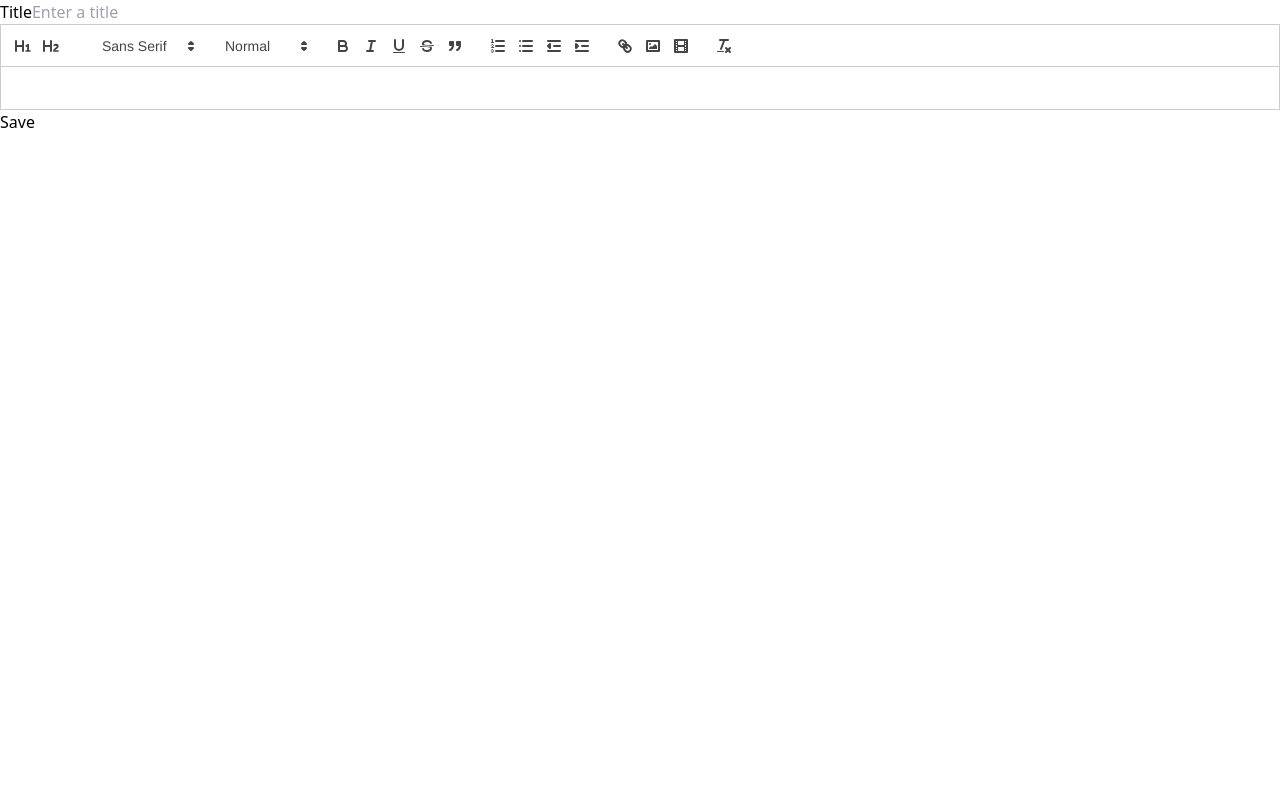
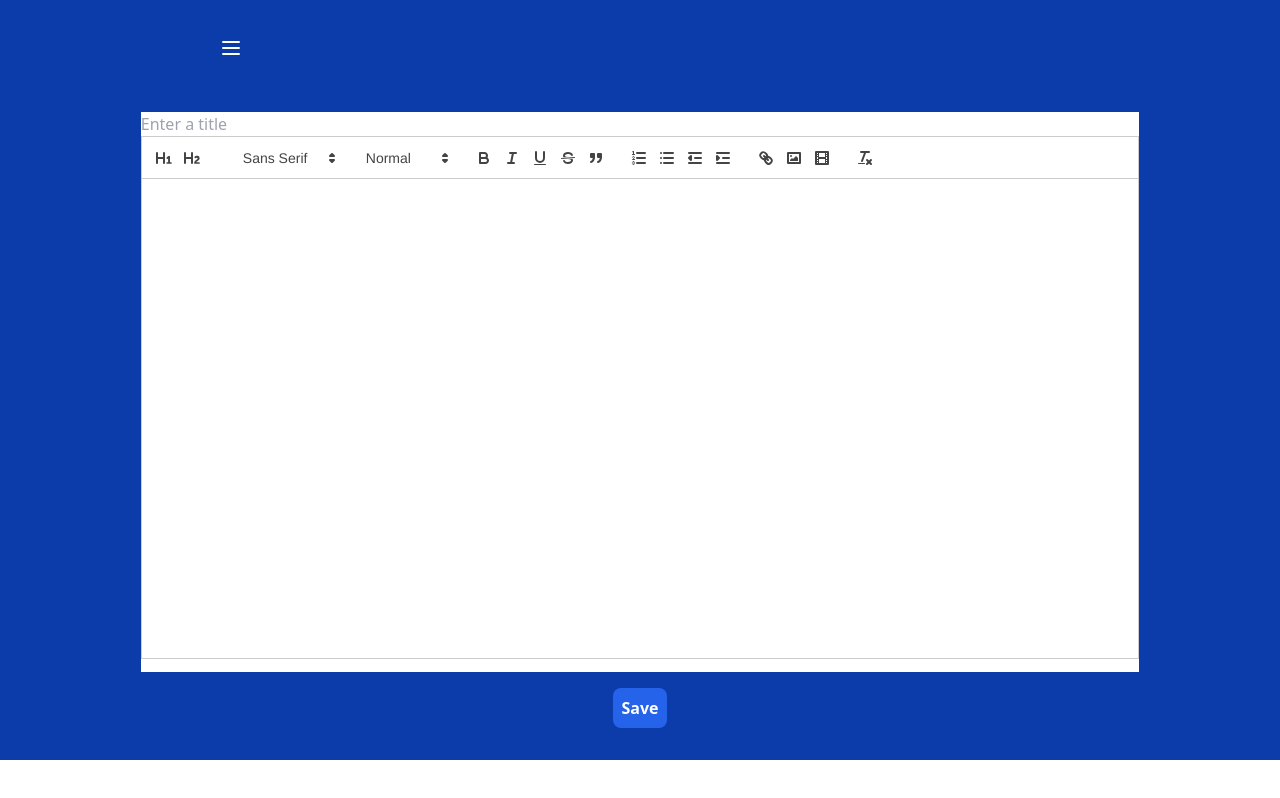
Before and after one commit to CodeWarrior-debug/dev-devo-blog, a Next.js app: page /compose in a window 1280 px wide. Built offline with nearby package versions, Linux system fonts and the light colour scheme.

Commit message:
now we're using recoil properly, is it spreading across pages?

```diff
--- /dev/null
+++ b/components/Input.js
@@ -0,0 +1,23 @@
+import React from 'react'
+import { useRecoilState,useRecoilValue } from 'recoil'
+import { nameState, charState} from './States'
+
+const Input = () => {
+
+    const [name, setName] = useRecoilState(nameState);
+    const nameLength=useRecoilValue(charState);
+
+
+  return (
+    <>
+    <h2>{name}</h2>
+      <div>
+        <input value={name} onChange={e=>setName(e.target.value)}/>
+        <h3>My name length is: {nameLength}</h3>
+      </div>
+
+    </>
+  )
+}
+
+export default Input
--- /dev/null
+++ b/components/States.js
@@ -0,0 +1,18 @@
+const {atom, selector} = require("recoil")
+
+
+
+    const nameState = atom({
+        key: 'nameState',
+        default: ''
+    })
+
+    const charState= selector({
+        key: 'charState',
+        get:({get})=>{
+            const name = get(nameState);
+            return name.length
+        }
+    })
+
+export {nameState, charState}
--- a/package.json
+++ b/package.json
@@ -16,7 +16,8 @@
     "next": "13.2.4",
     "react": "18.2.0",
     "react-dom": "18.2.0",
-    "react-quill": "^2.0.0"
+    "react-quill": "^2.0.0",
+    "recoil": "^0.7.7"
   },
   "devDependencies": {
     "autoprefixer": "^10.4.14",
--- a/pages/_app.js
+++ b/pages/_app.js
@@ -1,8 +1,13 @@
 import "../styles/globals.css"
 import "tailwindcss/tailwind.css";
-
+import { RecoilRoot } from "recoil";
 
 export default function App({ Component, pageProps }) {
 
-  return <Component {...pageProps} />
+  return (
+  <RecoilRoot>
+    <Component {...pageProps} />
+  </RecoilRoot>
+  )
+
 }
--- a/pages/compose.js
+++ b/pages/compose.js
@@ -1,23 +1,23 @@
-import dynamic from 'next/dynamic';
-import { useState } from 'react';
+import Header from "@/components/Header";
+import dynamic from "next/dynamic";
+import { useState } from "react";
 import "react-quill/dist/quill.snow.css";
-import { Post } from '@/lib/objectDefs';
+import { Post } from "@/lib/objectDefs";
 
 // title,post,author,date,subtitle,url,idNum,tagsArr,commentsArr
 
-const QuillNoSSRWrapper = dynamic(import('react-quill'), {
+const QuillNoSSRWrapper = dynamic(import("react-quill"), {
   ssr: false,
   loading: () => <p>Loading ...</p>,
-})
+});
 
 export default function Home() {
-  const [title, setTitle] = useState('');
-  const [content, setContent] = useState('');
+  const [title, setTitle] = useState("");
+  const [content, setContent] = useState("");
   const [isDraft, setIsDraft] = useState(true);
   const [isPublished, setIsPublished] = useState(false);
 
-// TOOD handle backend...
-
+  // TOOD handle backend...
 
   function submitHandler(event) {
     event.preventDefault();
@@ -27,20 +27,20 @@ export default function Home() {
       title: title,
       content: content,
       isDraft: isDraft,
-      isPublished: isPublished
+      isPublished: isPublished,
     };
 
-    fetch('/api/posts', {
-      method: 'POST',
+    fetch("/api/posts", {
+      method: "POST",
       body: JSON.stringify(requestObj),
       headers: {
-        'Content-Type': 'application/json'
-      }
-    }).then(response => response.json())
+        "Content-Type": "application/json",
+      },
+    })
+      .then((response) => response.json())
       .then((data) => {
-        console.log(data)
+        console.log(data);
       });
-
   }
 
   function handleTitleChange(event) {
@@ -50,31 +50,61 @@ export default function Home() {
 
   const modules = {
     toolbar: [
-      [{ header: '1' }, { header: '2' }, { header: '3' }, { font: [] }],
+      [{ header: "1" }, { header: "2" }, { header: "3" }, { font: [] }],
       [{ size: [] }],
-      ['bold', 'italic', 'underline', 'strike', 'blockquote'],
+      ["bold", "italic", "underline", "strike", "blockquote"],
       [
-        { list: 'ordered' },
-        { list: 'bullet' },
-        { indent: '-1' },
-        { indent: '+1' },
+        { list: "ordered" },
+        { list: "bullet" },
+        { indent: "-1" },
+        { indent: "+1" },
       ],
-      ['link', 'image', 'video'],
-      ['clean'],
+      ["link", "image", "video"],
+      ["clean"],
     ],
     clipboard: {
       // toggle to add extra line breaks when pasting HTML:
       matchVisual: false,
     },
-  }
+  };
 
   return (
-    <form onSubmit={submitHandler}>
-      <label htmlFor="title">Title</label>
-      <input type="text" value={title} name="title" placeholder="Enter a title" onChange={handleTitleChange} required />
-      <QuillNoSSRWrapper modules={modules} onChange={setContent} theme="snow" />
-      <button>Save</button>
-      <p>{content}</p>
-    </form>
-  )
+    <>
+      <Header />
+      <div className="text-black flex flex-col justify-start items-center  bg-[#0C3BAA] p-[1em] w-full">
+        {/* TODO find exact blue and cream colors (maybe cream gradient?) desired) */}
+
+
+        <form onSubmit={submitHandler} className="min-w-[16em] w-4/5 border-none ">
+          {/* <label htmlFor="title">Title</label> */}
+          <div className="bg-white h-[70vh]">
+            <input
+              type="text"
+              value={title}
+              name="title"
+              placeholder="Enter a title"
+              onChange={handleTitleChange}
+              required
+
+            />
+
+          <div className="bg-white ">
+            <QuillNoSSRWrapper
+              modules={modules}
+              onChange={setContent}
+              theme="snow"
+              className=" min-h-[15vh] h-[60vh]"
+              />
+          </div>
+          </div>
+
+
+
+        </form>
+
+          <button className="p-2 m-4 font-bold text-white bg-blue-600 rounded-lg ">Save</button>
+      </div>
+          <p>{content}</p>
+    </>
+  );
 }
--- a/pages/login.js
+++ b/pages/login.js
@@ -1,9 +1,14 @@
 import React from 'react'
+import { nameState } from '@/components/States'
+import { useRecoilValue } from 'recoil'
 
 const Login = () => {
+  const myName = useRecoilValue(nameState)
+
   return (
     <>
-      <h2>Placeholder login</h2>
+
+      <h2>Placeholder {myName}</h2>
     </>
   )
 }
--- /dev/null
+++ b/pages/test.js
@@ -0,0 +1,12 @@
+import React from 'react'
+import Input from '../components/Input'
+
+const Recoil = () => {
+  return (
+    <>
+    <Input/>
+    </>
+  )
+}
+
+export default Recoil
```
Also changed, not shown: pages/index.js (+57 -90 lines), 1 other file (tests, documents, lock files or other folders).
